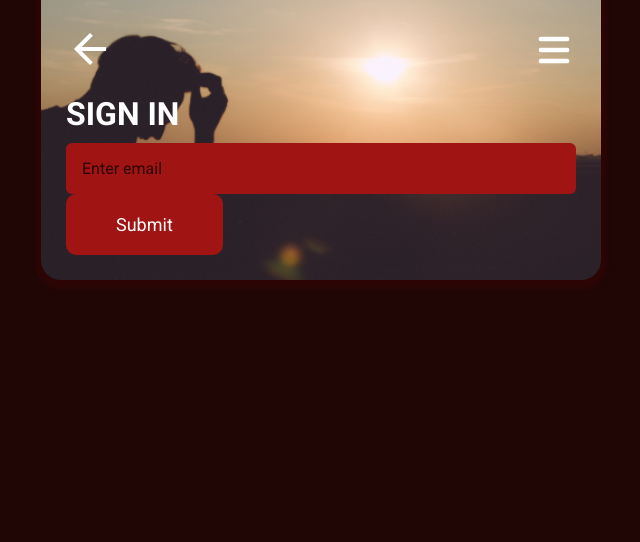
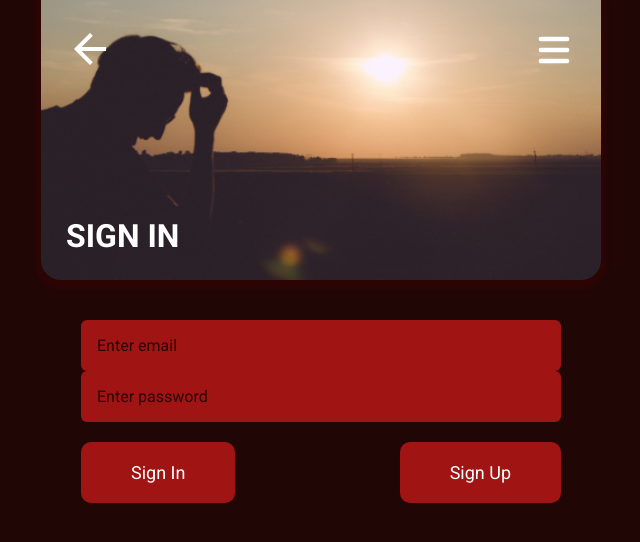
Before and after one commit to marktim24/Workout-React-Web-App, a React (Vite) app in the folder client/: page /auth in a window 1280 px wide. Shown: the top 542 px of the page, without its empty margins (319-959 px from the left). Built offline with nearby package versions, Linux system fonts and the light colour scheme.

Commit message:
Sign In page completed

```diff
--- a/client/src/components/layout/screens/auth/Auth.jsx
+++ b/client/src/components/layout/screens/auth/Auth.jsx
@@ -1,11 +1,16 @@
-import React from 'react'
+import React, { useState } from 'react'
 import { useForm } from 'react-hook-form'
+import Button from '../../../ui/button/Button'
 
 import Form from '../../../ui/form/Form'
+import Loader from '../../../ui/loader/Loader'
+import styles from './Auth.module.scss'
 
 import Layout from '../../Layout'
-
+const isLoading = false
+const isLoadingAuth = false
 const Auth = () => {
+	const [type, setType] = useState('auth')
 	const {
 		register,
 		handleSubmit,
@@ -14,11 +19,15 @@ const Auth = () => {
 		mode: 'onChange'
 	})
 	const onSubmit = data => {
+		// TODO: Type
 		console.log(data)
 	}
 	return (
-		<Layout heading='Sign In' bgImage='/images/bg-auth.jpg'>
-			<div className=''>
+		<>
+			<Layout heading='Sign In' bgImage='/images/bg-auth.jpg' />
+			<div className={styles.wrapper}>
+				{(isLoading || isLoadingAuth) && <Loader />}
+
 				<form onSubmit={handleSubmit(onSubmit)}>
 					<Form
 						error={errors?.email?.message}
@@ -28,10 +37,21 @@ const Auth = () => {
 						type='text'
 						placeholder='Enter email'
 					/>
-					<button>Submit</button>
+					<Form
+						error={errors?.password?.message}
+						name='password'
+						register={register}
+						options={{ required: 'Password is required' }}
+						type='password'
+						placeholder='Enter password'
+					/>
+					<div className={styles.wrapperButton}>
+						<Button clickHandler={() => setType('auth')}>Sign In</Button>
+						<Button clickHandler={() => setType('reg')}>Sign Up</Button>
+					</div>
 				</form>
 			</div>
-		</Layout>
+		</>
 	)
 }
 
--- /dev/null
+++ b/client/src/components/layout/screens/auth/Auth.module.scss
@@ -0,0 +1,21 @@
+@import 'src/assets/styles/variables';
+
+.wrapper {
+	display: flex;
+	justify-content: space-between;
+	flex-direction: column;
+
+	height: 100%;
+	max-width: 560px;
+	width: 100%;
+
+	padding: 40px;
+	margin: 0 auto;
+}
+
+.wrapperButton {
+	display: flex;
+	align-items: center;
+	justify-content: space-between;
+	margin-top: 20px;
+}
--- /dev/null
+++ b/client/src/components/ui/loader/Loader.jsx
@@ -0,0 +1,12 @@
+const Loader = () => {
+	return (
+		<img
+			src='/images/loader.svg'
+			alt='Loader Icon'
+			draggable={false}
+			width={90}
+		/>
+	)
+}
+
+export default Loader
```
Also changed, not shown: client/public/images/loader.svg (added).
